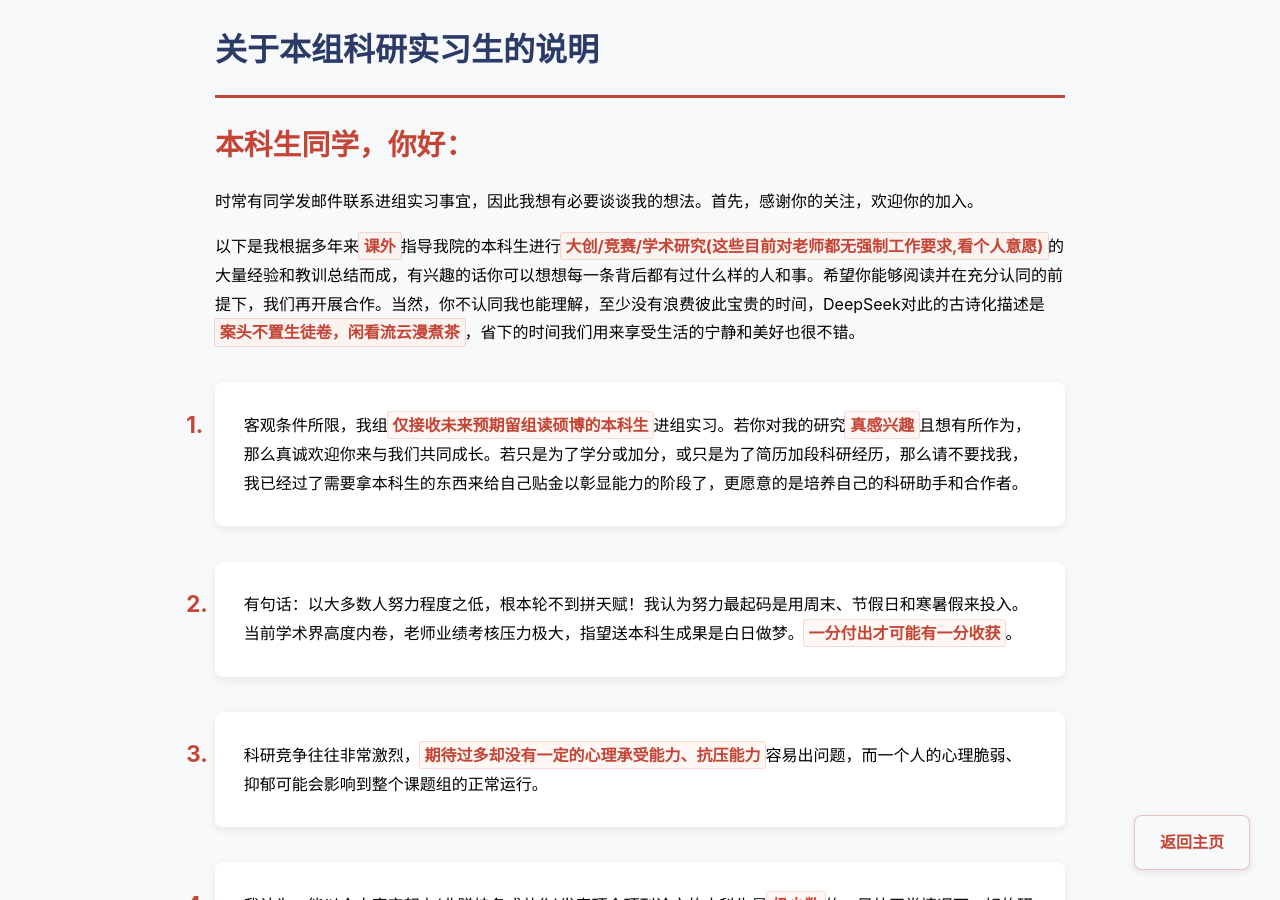
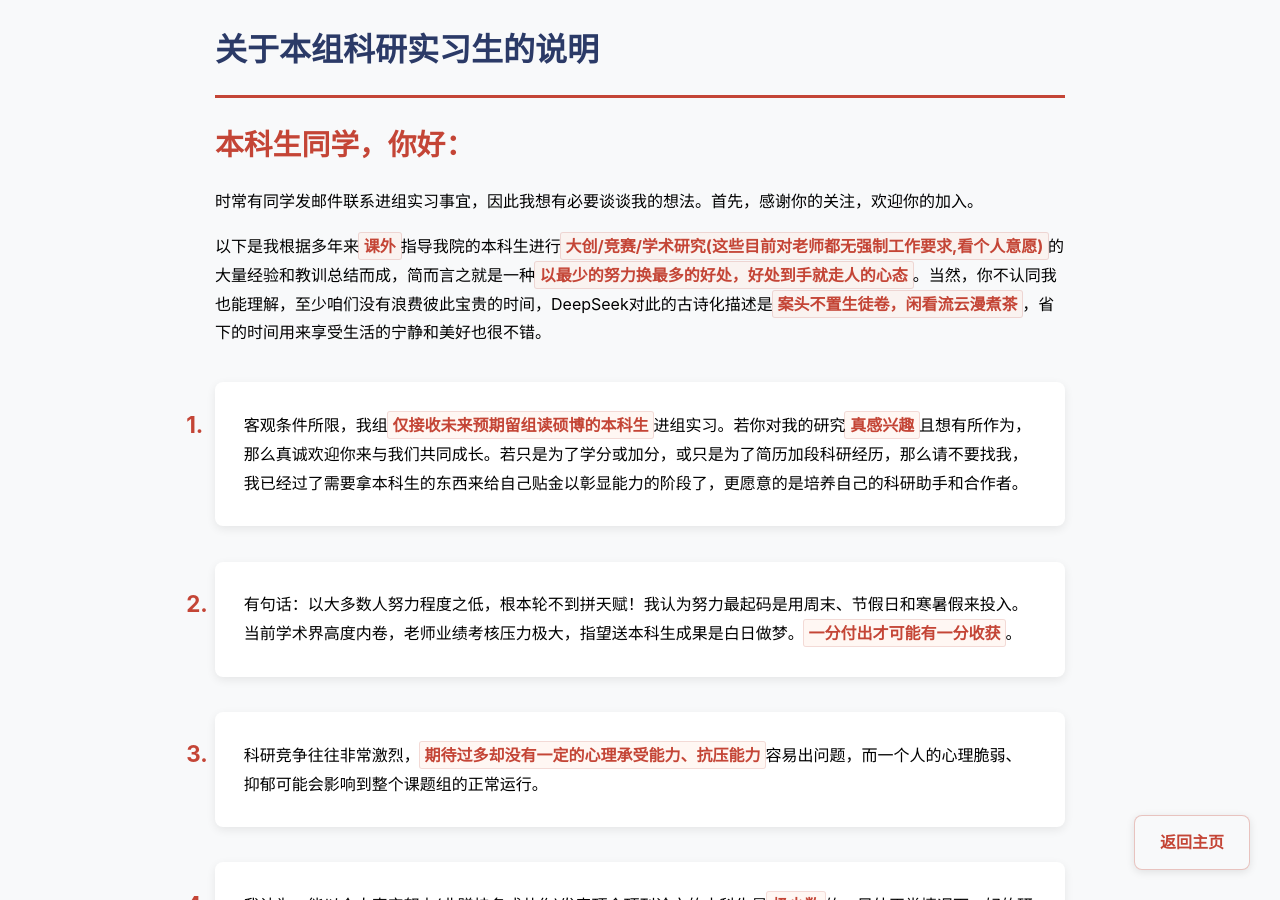
Before and after one commit to fangvv/Homepage, a Jekyll site: the page faq.html, which Jekyll copies as it is, in a window 1280 px wide and 900 px high. Built offline with Jekyll 4.4.1, drawn with Linux system fonts in a browser that asks for light colours; comment, search, counter and statistics services are not loaded.

Commit message:
update faqs

```diff
--- a/faq.html
+++ b/faq.html
@@ -91,7 +91,7 @@ strong:hover {
     <p><span class="greeting">本科生同学，你好：</span>
 
     时常有同学发邮件联系进组实习事宜，因此我想有必要谈谈我的想法。首先，感谢你的关注，欢迎你的加入。</p>
-   <p>以下是我根据多年来<strong>课外</strong>指导我院的本科生进行<strong>大创/竞赛/学术研究(这些目前对老师都无强制工作要求,看个人意愿)</strong>的大量经验和教训总结而成，有兴趣的话你可以想想每一条背后都有过什么样的人和事。希望你能够阅读并在充分认同的前提下，我们再开展合作。当然，你不认同我也能理解，至少没有浪费彼此宝贵的时间，DeepSeek对此的古诗化描述是<strong>案头不置生徒卷，闲看流云漫煮茶</strong>，省下的时间我们用来享受生活的宁静和美好也很不错。</p>
+   <p>以下是我根据多年来<strong>课外</strong>指导我院的本科生进行<strong>大创/竞赛/学术研究(这些目前对老师都无强制工作要求,看个人意愿)</strong>的大量经验和教训总结而成，简而言之就是一种<strong>以最少的努力换最多的好处，好处到手就走人的心态</strong>。当然，你不认同我也能理解，至少咱们没有浪费彼此宝贵的时间，DeepSeek对此的古诗化描述是<strong>案头不置生徒卷，闲看流云漫煮茶</strong>，省下的时间用来享受生活的宁静和美好也很不错。</p>
 
     <ol>
 <li>客观条件所限，我组<strong>仅接收未来预期留组读硕博的本科生</strong>进组实习。若你对我的研究<strong>真感兴趣</strong>且想有所作为，那么真诚欢迎你来与我们共同成长。若只是为了学分或加分，或只是为了简历加段科研经历，那么请不要找我，我已经过了需要拿本科生的东西来给自己贴金以彰显能力的阶段了，更愿意的是培养自己的科研助手和合作者。</li>
--- a/faq2.html
+++ b/faq2.html
@@ -88,12 +88,12 @@ strong:hover {
 <body>
     <h1 style="color:var(--primary);border-bottom:3px solid var(--accent);padding-bottom:1rem">致有意来我组读硕读博的同学</h1>
 
-    <p><span class="greeting">同学，你好！</span>感谢你对我的关注！欢迎加入我们实验室和课题组！博士研究生和硕士研究生在科研上是导师的同事与合作伙伴，为了让几年的共同奋斗有一个彼此都满意的结果，我想再次真诚地阐明以下几点，供你在师生互选前参考！</p>
+    <p><span class="greeting">同学，你好！</span>感谢你对我的关注！欢迎加入我们实验室和课题组！博士研究生和硕士研究生在科研上是导师的同事与合作伙伴，为了让几年的共同奋斗有一个彼此都满意的结果，我想根据我历年来指导研究生的经验总结，再次真诚地阐明以下几点，供你在师生互选前参考。</p>
 
     <ol>
 <li>诚信靠谱：请遵从你内心最真实的想法选择最想去深造的地方，<strong>不真心想来请勿联系</strong>，浪费我的时间和精力，根据以往经验，这样的学生即便来了，也会因为心中有遗憾而影响科研表现和产出。</li>
 
-<li>身心健康：身体和心理的健康对科研工作是非常重要的！包括<strong>抑郁在内的心理疾病可能会给我们带来灾难性的后果</strong>。希望你的个性能与我合拍，外向、开朗、积极、上进，勇敢面对生活和挫折。</li>
+<li>身心健康：身体和心理的健康对科研工作是非常重要的！包括<strong>抑郁在内的心理疾病</strong>可能会给我们带来<strong>灾难性的后果</strong>。希望你的个性能与我合拍，<strong>外向、开朗、积极、上进，勇敢面对生活和挫折</strong>。</li>
 
 <li>热爱科研：当前研究生招生指标基于科研项目额度换算，换句话说，<strong>招生是为了我们共同从事科学研究，完成科研项目，而不是做慈善，任由学生实习或简单混个学位</strong>，有这样的想法请不要来。</li>
 
```
